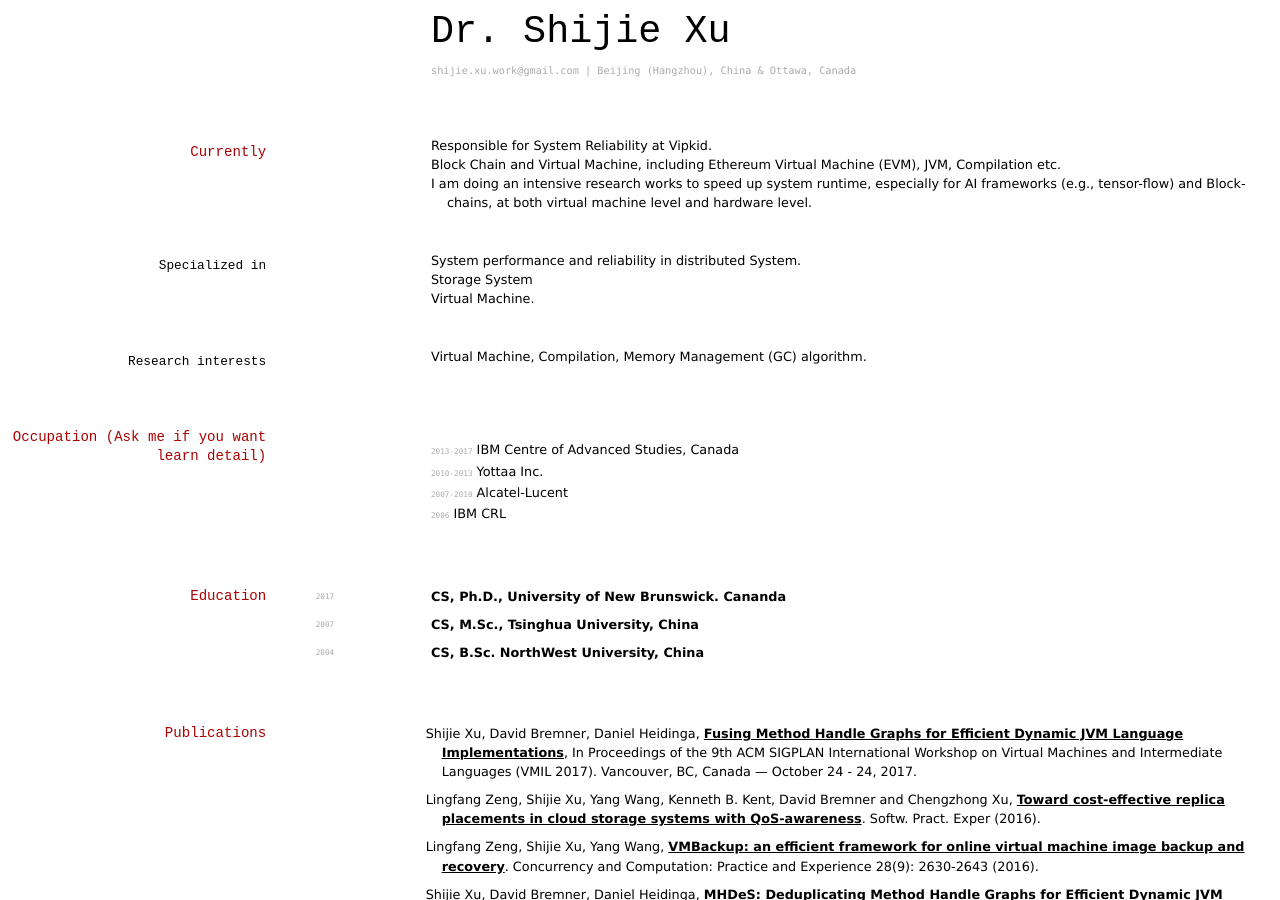
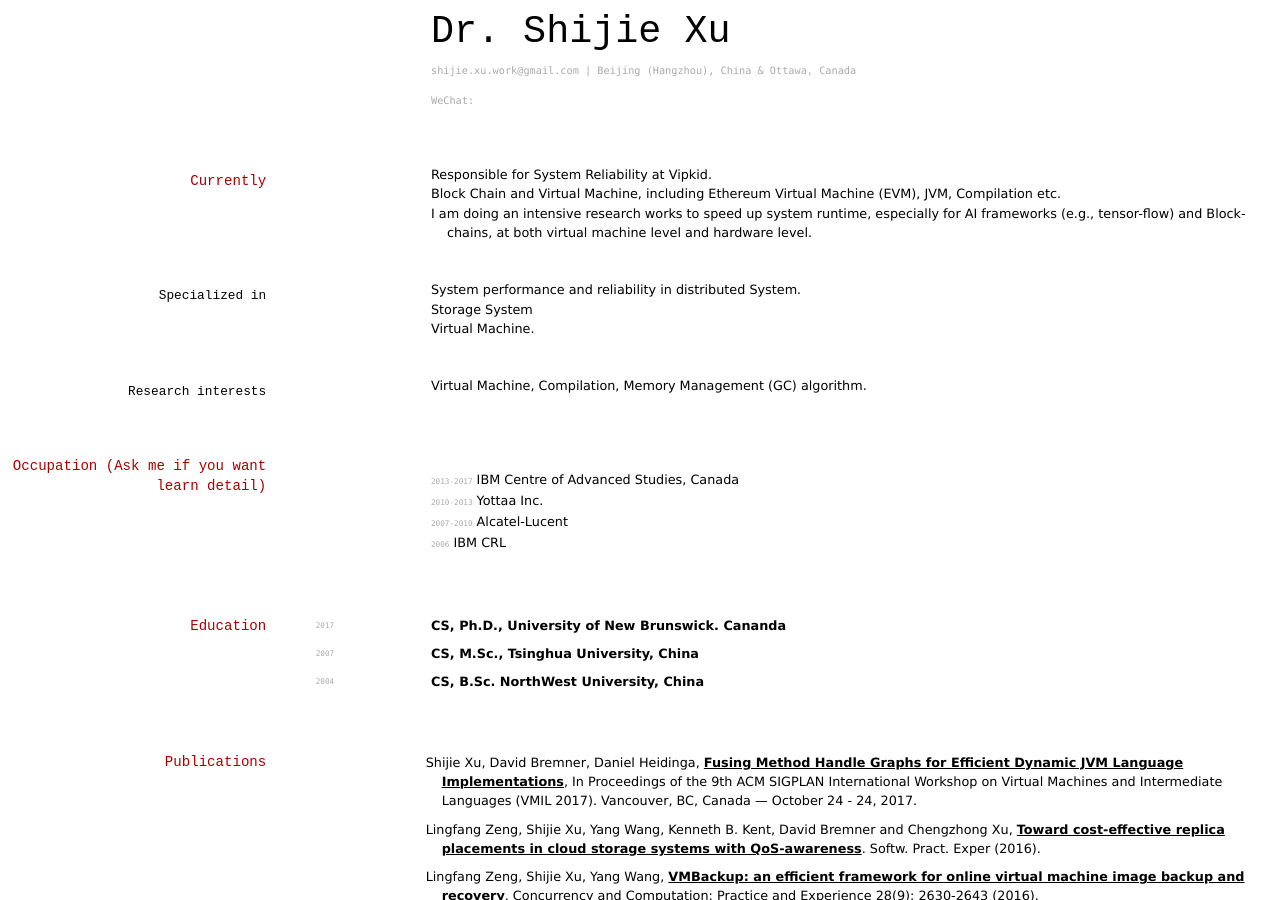
Before and after one commit to xushijie/wodaxia, a Jekyll site: the page built from index.md, in a window 1280 px wide and 900 px high. Built offline with Jekyll 4.4.1, drawn with Linux system fonts in a browser that asks for light colours.

Commit message:
add we chat

```diff
--- a/index.md
+++ b/index.md
@@ -8,6 +8,10 @@ title: Shijie Xu's CV
 <a href="shijie.xu.work@gmail.com">shijie.xu.work@gmail.com</a>
 | Beijing (Hangzhou), China & Ottawa, Canada
 </div>
+<div id="webaddress">
+<a>WeChat:</a>
+</div>
+
 
 
 ## Currently
```
